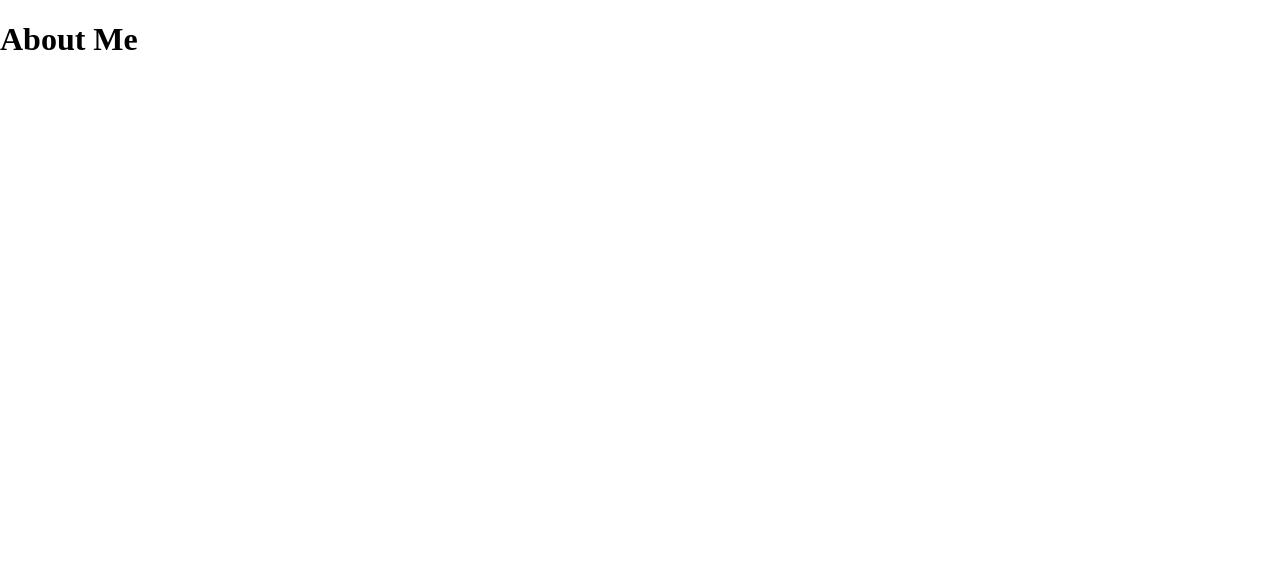
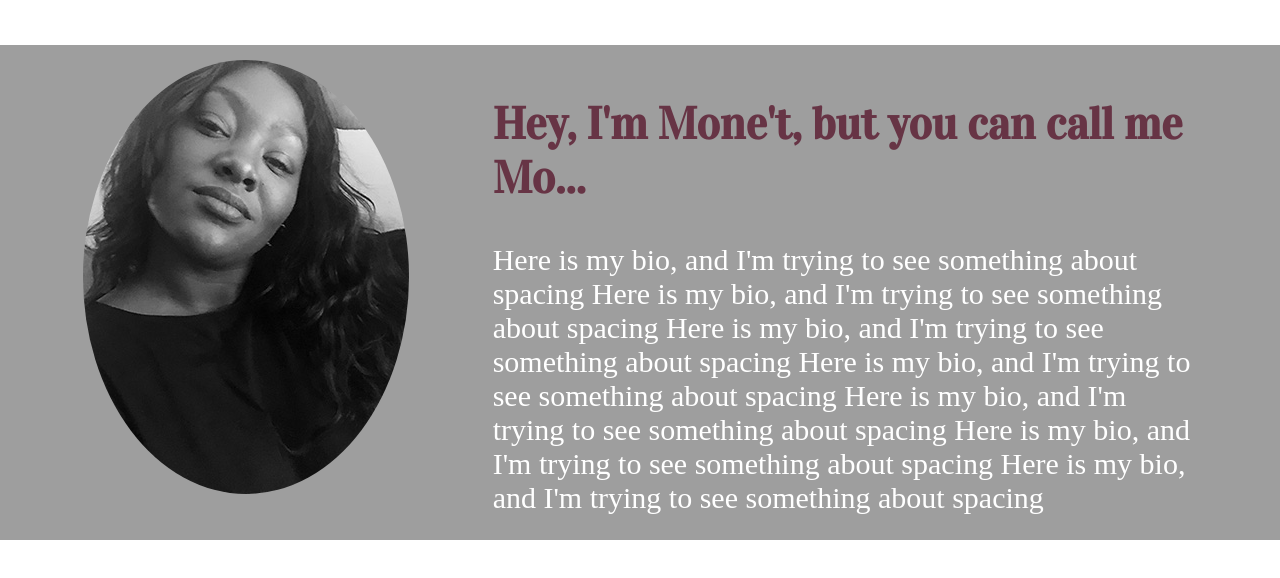
Before and after one commit to jmfulgham/jaimo.net, a React (Create React App) app: page /about in a window 1280 px wide. Shown: the top 578 px of the page. Built offline with nearby package versions, Linux system fonts and the light colour scheme.

Commit message:
Rough format of About and reformatting Welcome and adding picture

```diff
--- a/src/components/About/About.js
+++ b/src/components/About/About.js
@@ -1,7 +1,61 @@
 import React from "react";
 
+const profilePicture = require('../../assets/JM BW.JPG');
+
+require("typeface-vidaloka");
+
+
+const styles = {
+    container: {
+        display: 'flex',
+        flexFlow: 'row wrap',
+        maxWidth: '3000px',
+        justifyContent: 'space-evenly',
+        backgroundColor: '#9e9e9e',
+        padding: '15px 0 25px 0',
+        margin: '45px 0 45px 0',
+    },
+    h2: {
+        color: '#673445',
+        fontFamily: 'Vidaloka',
+    },
+
+    imgContainer: {
+        order: '0',
+    },
+
+    img: {
+        borderRadius: '65%'
+    },
+    bio:{
+        width: '55%',
+        order: '1',
+        fontSize: '30px',
+        alignSelf: 'center',
+        color: '#ffffff',
+    }
+};
+
 const About = () => {
-        return <h1>About Me</h1>
-}
+    return (
+        <div className="about-container" style={styles.container}>
+
+            <div className="img-container" style={styles.imgContainer}>
+                <img style={styles.img} src={profilePicture} alt="JM Selfie"/>
+            </div>
+            <div className="bio" style={styles.bio}>
+                <h2 style={styles.h2}>Hey, I'm Mone't, but you can call me Mo...</h2>
+              Here is my bio, and I'm trying to see something about spacing
+                Here is my bio, and I'm trying to see something about spacing
+                Here is my bio, and I'm trying to see something about spacing
+                Here is my bio, and I'm trying to see something about spacing
+                Here is my bio, and I'm trying to see something about spacing
+                Here is my bio, and I'm trying to see something about spacing
+                Here is my bio, and I'm trying to see something about spacing
+
+        </div>
+        </div>
+    )
+};
 
 export default About;
--- a/src/components/Welcome/Welcome.js
+++ b/src/components/Welcome/Welcome.js
@@ -1,18 +1,19 @@
-import React, {Component} from "react";
+import React from "react";
 import Typography from "@material-ui/core/Typography";
 import NavLinks from '../NavLinks/NavLinks';
+import About from "../About/About";
 
 
 require("typeface-vidaloka");
 require("typeface-quicksand");
 
 const styles = {
-    parent: {
+    parentNav: {
         display: 'flex',
         justifyContent: 'space-around',
         alignItems: 'center',
         height: '125px',
-        flexFlow: 'column wrap'
+        flexFlow: 'column wrap',
     },
 
     titleFont: {
@@ -25,9 +26,10 @@ const styles = {
     }
 };
 
-class Welcome extends Component {
-    render() {
-        return (<div className="parent" style={styles.parent}>
+const Welcome = () => {
+
+        return (<div className="container">
+                <div className="parent-nav" style={styles.parentNav}>
                     <div className="title">
                         <Typography variant="display3" color="primary" style={styles.titleFont} aria-label="Title">
                             JAI MONE'T
@@ -36,8 +38,13 @@ class Welcome extends Component {
                     <div className="nav" style={styles.nav} aria-label="Navigation">
                         <NavLinks/>
                     </div>
-        </div>)
-    }
-}
+                </div>
+                <div className="body">
+
+                </div>
+            </div>
+        )
+
+};
 
 export default Welcome;
```
Also changed, not shown: src/assets/JM BW.JPG (added). Lines whose indentation alone changed are shown as unchanged.
